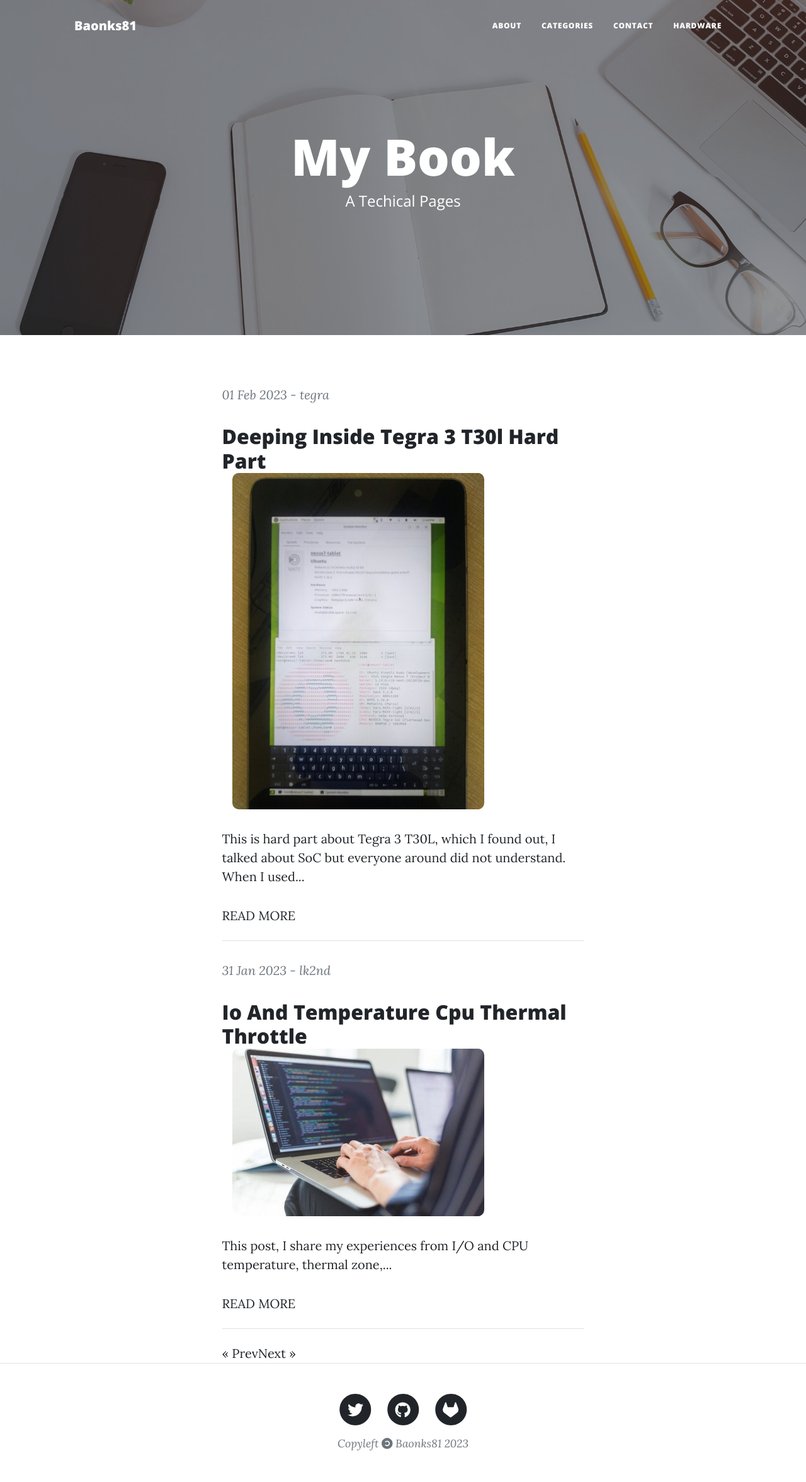
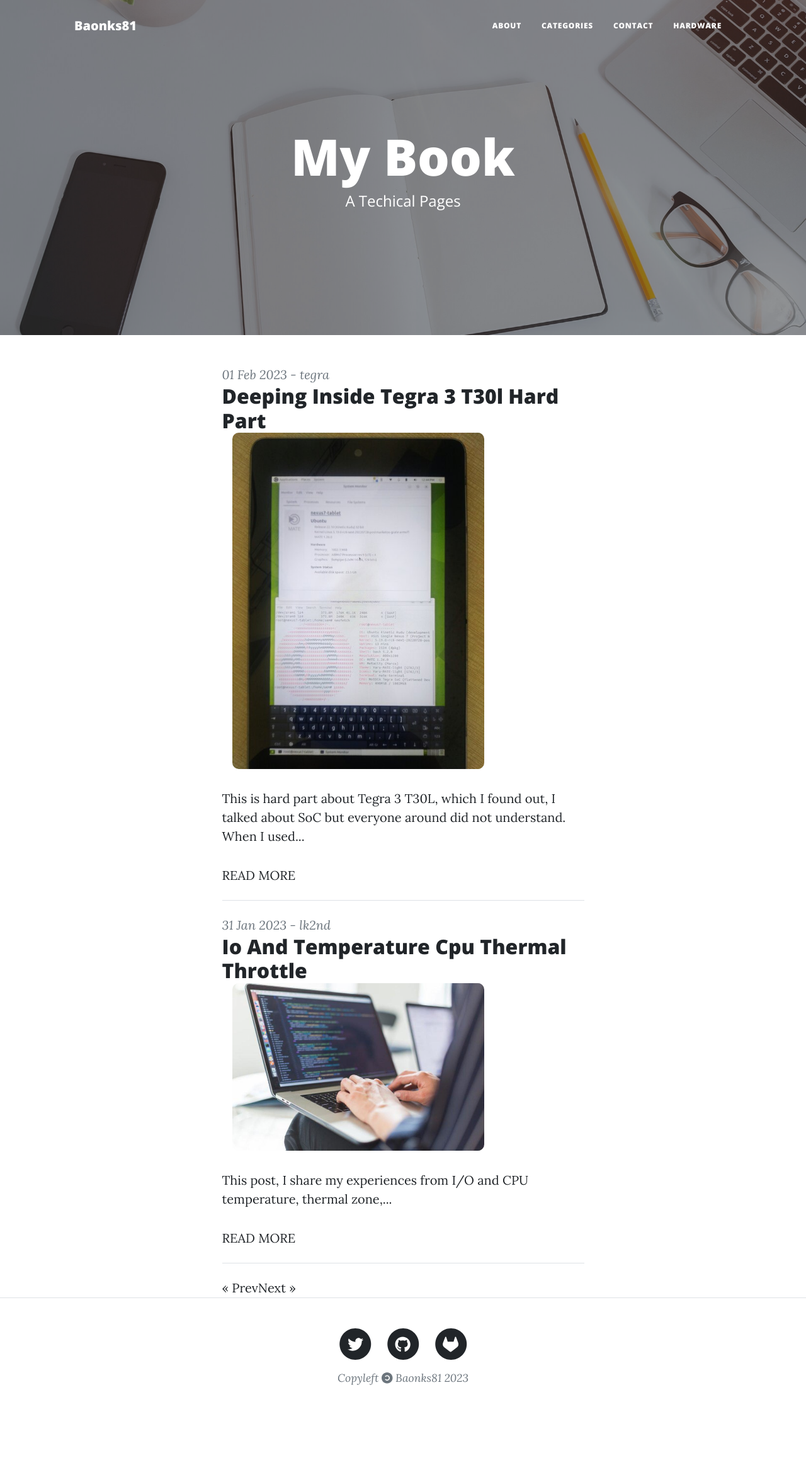
Before and after one commit to Baonks81/baonks81.github.io, a Jekyll site: the page built from index.html, in a window 1280 px wide. Shown: the whole page at 63% size. Built offline with Jekyll 4.4.1, drawn with Linux system fonts in a browser that asks for light colours; nearby versions of some CDN libraries; library files that are not in the unit come from our copies; the list of posts is cut into pages by our own code; after the commit the page ends 2249 px from its top, so only the background shows below that.

Commit message:
Update index.html

```diff
--- a/index.html
+++ b/index.html
@@ -11,7 +11,7 @@
   {% for post in paginator.posts %}
     <article>
       <header>
-        <p class="text-muted font-weight-lighter"><em>{{ post.date | date: "%d %b %Y" }} - {{ post.category }}</em></p>
+        <span class="text-muted font-weight-lighter"><em>{{ post.date | date: "%d %b %Y" }} - {{ post.category }}</em></span>
         <h2>
            <a href="{{ post.url | relative_url }}">
              {{ post.title }}
```
